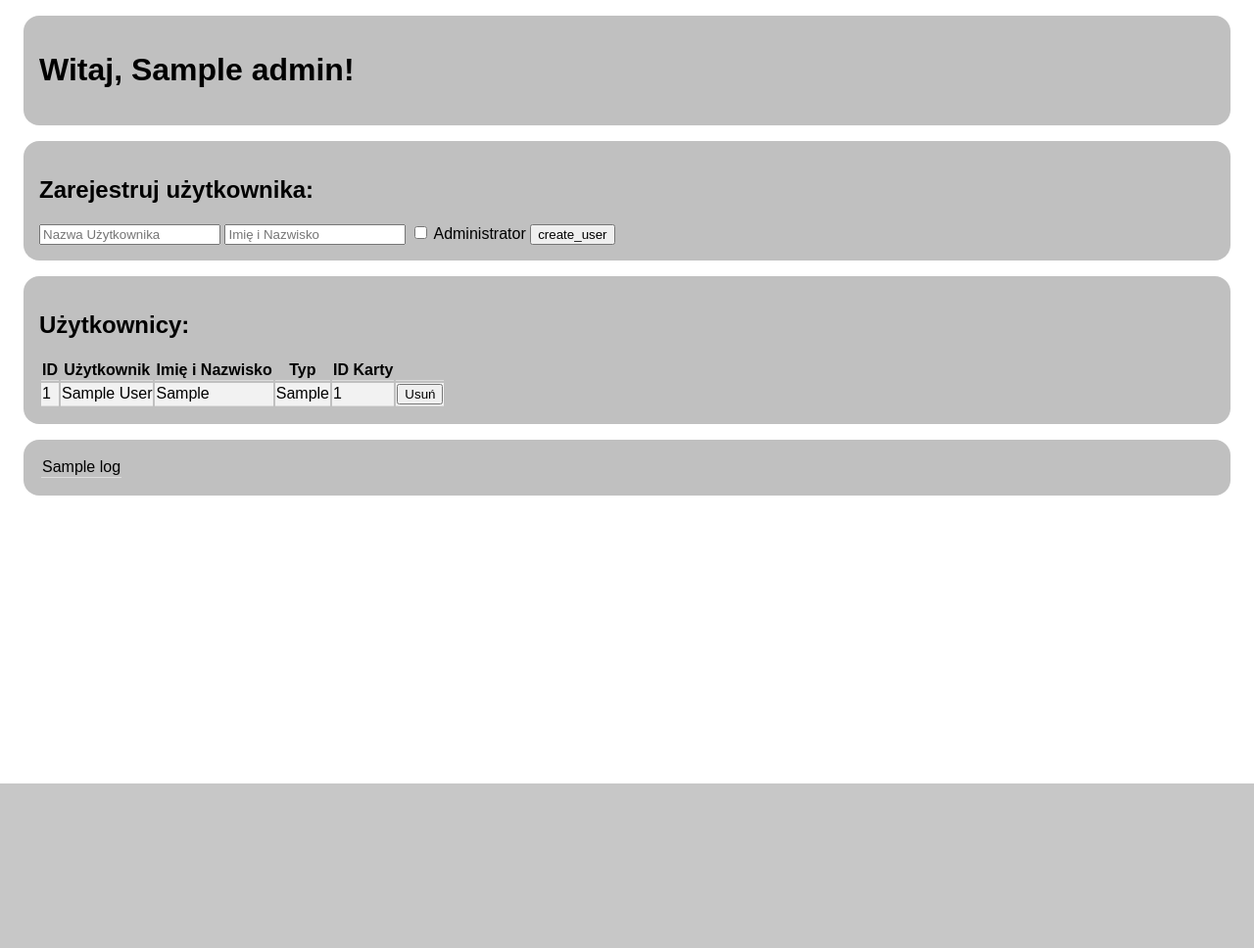
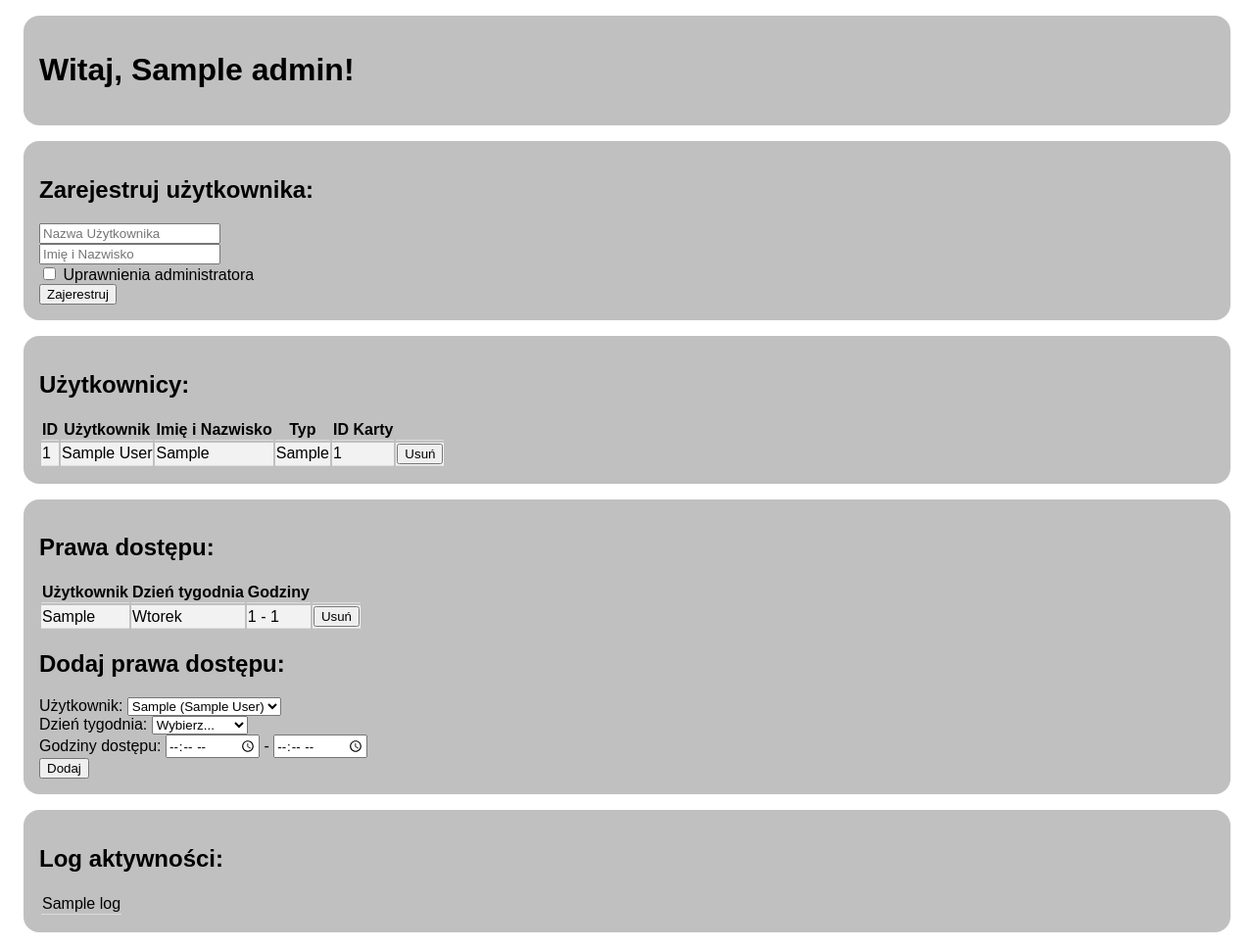
Before and after one commit to Zed-z/door-authenticator, a Flask app: template server/templates/admin.html in a window 1280 px wide. Shown: the whole page at 98% size. Before the commit the page ends 800 px from the top, so only its background shows below. Run offline with Flask 3, Linux system fonts and the light colour scheme; tables that the repository leaves empty hold one stand-in row (values such as "Sample post"); the template is opened without the code that fills it: values that come from a table or form of the project are taken from there, most other values are stand-ins (such as "Sample title", 1, 10 or a date in 2020).

Commit message:
Adding and removing access hours (without hours yet), cleanup

```diff
--- a/server/app.py
+++ b/server/app.py
@@ -50,8 +50,7 @@ class logs(db.Model):
 
     def __str__(self):
         user = users.query.filter(users.id == self.user_id).first()
-        if user is None:
-            user = users(imie_nazwisko="deleted user")
+        if user is None: user = users(imie_nazwisko=f"deleted user ({self.user_id})")
 
         return user.imie_nazwisko +" "+  self.message + " at " + str( datetime.utcfromtimestamp(self.time_stamp))
 
@@ -62,6 +61,17 @@ class access_hours(db.Model):
     week_day = db.Column(db.Integer)
     start_hour = db.Column(db.Integer)
     end_hour = db.Column(db.Integer)
+
+    @property
+    def user_name(self):
+        user = users.query.filter(users.id == self.user_id).first()
+        if user is None: user = users(imie_nazwisko=f"deleted user ({self.user_id})")
+        return user.imie_nazwisko
+
+    @property
+    def week_day_name(self):
+        week_days = ["Poniedziałek", "Wtorek", "Środa", "Czwartek", "Piątek", "Sobota", "Niedziela"]
+        return week_days[self.week_day]
 
 
 def add_access_hour(user, week_day, start_hour, end_hour):
@@ -121,7 +131,46 @@ def root():
     return render_template('index.html')
 
 
+@app.route('/permsadd', methods=['POST'])
+def permsadd():
+    try:
+        print(request.cookies.get('login'))
+        u = users.query.filter(users.name == request.cookies.get('login')).filter(users.is_admin == "A").first()
+        assert(u != None)
+    except:
+        return "nuh uh - tylko dla adminow"
 
+    try:
+        ah = access_hours(user_id=request.form["user_id"], week_day=request.form["week_day"], start_hour=0, end_hour=0)
+        db.session.add(ah)
+        db.session.commit()
+        log = logs(user_id=u.id, time_stamp=time.time(), message="added permission " + str(ah.id))
+        db.session.add(log)
+        db.session.commit()
+    except:
+        return "<h1>Something went wrong when deleting permission!</h1>"
+
+    return redirect(url_for("admin"))
+
+@app.route('/permsdelete/<int:id>', methods=['POST', 'GET'])
+def permsdelete(id):
+    try:
+        print(request.cookies.get('login'))
+        u = users.query.filter(users.name == request.cookies.get('login')).filter(users.is_admin == "A").first()
+        assert(u != None)
+    except:
+        return "nuh uh - tylko dla adminow"
+
+    try:
+        access_hours.query.filter(access_hours.id == id).delete()
+        db.session.commit()
+        log = logs(user_id=u.id, time_stamp=time.time(), message="deleted permission " + str(id))
+        db.session.add(log)
+        db.session.commit()
+    except:
+        return "<h1>Something went wrong when deleting permission!</h1>"
+
+    return redirect(url_for("admin"))
 
 @app.route('/admin', methods=['GET','POST'])
 def admin():
@@ -155,7 +204,7 @@ def admin():
             return "<h1>Something went wrong when adding user!</h1>"
 
     us = users.query.order_by(users.name).all()
-    return render_template('admin.html',users = us, admin = request.cookies.get('login'), logs = logs.query.all())
+    return render_template('admin.html',users = us, admin = request.cookies.get('login'), logs = logs.query.all(), access_hours=access_hours.query.all())
 
 
 @app.route('/user', methods=['GET','POST'])
--- /dev/null
+++ b/server/static/style.css
@@ -0,0 +1,19 @@
+body {
+	background-color: white;
+}
+* {
+	font-family: sans-serif;
+}
+div {
+	margin: 1em;
+	padding: 1em;
+	background-color: silver;
+	border-radius: 1em;
+}
+
+th, td {
+	border-bottom: 1px solid #ddd;
+}
+tr:nth-child(even) {
+	background-color: #f2f2f2;
+}
--- a/server/templates/admin.html
+++ b/server/templates/admin.html
@@ -2,29 +2,8 @@
 <html lang="en">
 <head>
     <meta charset="UTF-8">
-    <title>Logowanie do systemu iDoor</title>
-
-    <style>
-        body {
-            background-color: white;
-        }
-        * {
-            font-family: sans-serif;
-        }
-        div {
-            margin: 1em;
-            padding: 1em;
-            background-color: silver;
-            border-radius: 1em;
-        }
-
-        th, td {
-            border-bottom: 1px solid #ddd;
-        }
-        tr:nth-child(even) {
-            background-color: #f2f2f2;
-        }
-    </style>
+    <title>Zarządzanie systemem drzwi</title>
+    <link type="text/css" rel="stylesheet" href="{{ url_for('static', filename='style.css') }}" />
 </head>
 <body>
 
@@ -37,13 +16,15 @@
     <form action="/admin" method ="POST">
 
         <input type= "text" name="name" placeholder="Nazwa Użytkownika">
+        <br>
         <input type= "text" name="fullname" placeholder="Imię i Nazwisko">
+        <br>
         <label>
             <input type="checkbox" name="is_admin", value="true">
-            Administrator
+            Uprawnienia administratora
         </label>
-
-        <input type="submit" value = "create_user", name="Zajerestruj">
+        <br>
+        <input type="submit" value="Zajerestruj">
 
     </form>
 </div>
@@ -79,17 +60,67 @@
 </div>
 
 <div>
-<table>
-    {% for log in logs %}
+    <h2>Prawa dostępu:</h2>
+    <table>
         <tr>
-            <td>
-                {{ log }}
-            </td>
+            <th>Użytkownik</th>
+            <th>Dzień tygodnia</th>
+            <th>Godziny</th>
+            <th></th>
         </tr>
-    {% endfor %}
-</table>
+        {% for ah in access_hours %}
+            <tr>
+                <td>{{ ah.user_name }}</td>
+                <td>{{ ah.week_day_name }}</td>
+                <td>{{ ah.start_hour }} - {{ ah.end_hour }}</td>
+                <td>
+                    <form action="/permsdelete/{{ah.id}}">
+                        <input type="submit" value="Usuń"/>
+                    </form>
+                </td>
+            </tr>
+        {% endfor %}
+    </table>
 
+    <h2>Dodaj prawa dostępu:</h2>
+    <form action="/permsadd" method ="POST">
+        Użytkownik:
+        <select name="user_id">
+            {% for user in users %}
+            <option value="{{ user.id }}">{{ user.imie_nazwisko }} ({{ user.name }})</option>
+            {% endfor %}
+        </select>
+        <br>
+        Dzień tygodnia:
+        <select name="week_day">
+            <option value="" selected disabled hidden>Wybierz...</option>
+            <option value="1">Poniedziałek</option>
+            <option value="2">Wtorek</option>
+            <option value="3">Środa</option>
+            <option value="4">Czwartek</option>
+            <option value="5">Piątek</option>
+            <option value="6">Sobota</option>
+            <option value="7">Niedziela</option>
+        </select>
+        <br>
+        Godziny dostępu:
+        <input type="time", name="timestart" required> - <input type="time", name="timeend" required>
+        <br>
+        <input type="submit" value="Dodaj"/>
+    </form>
+</div>
 
+<div>
+    <h2>Log aktywności:</h2>
+    <table>
+        {% for log in logs %}
+            <tr>
+                <td>
+                    {{ log }}
+                </td>
+            </tr>
+        {% endfor %}
+    </table>
 </div>
 
 </body>
```
Also changed, not shown: server/templates/index.html (+13 -11 lines), server/templates/user.html (+2 -16 lines).
